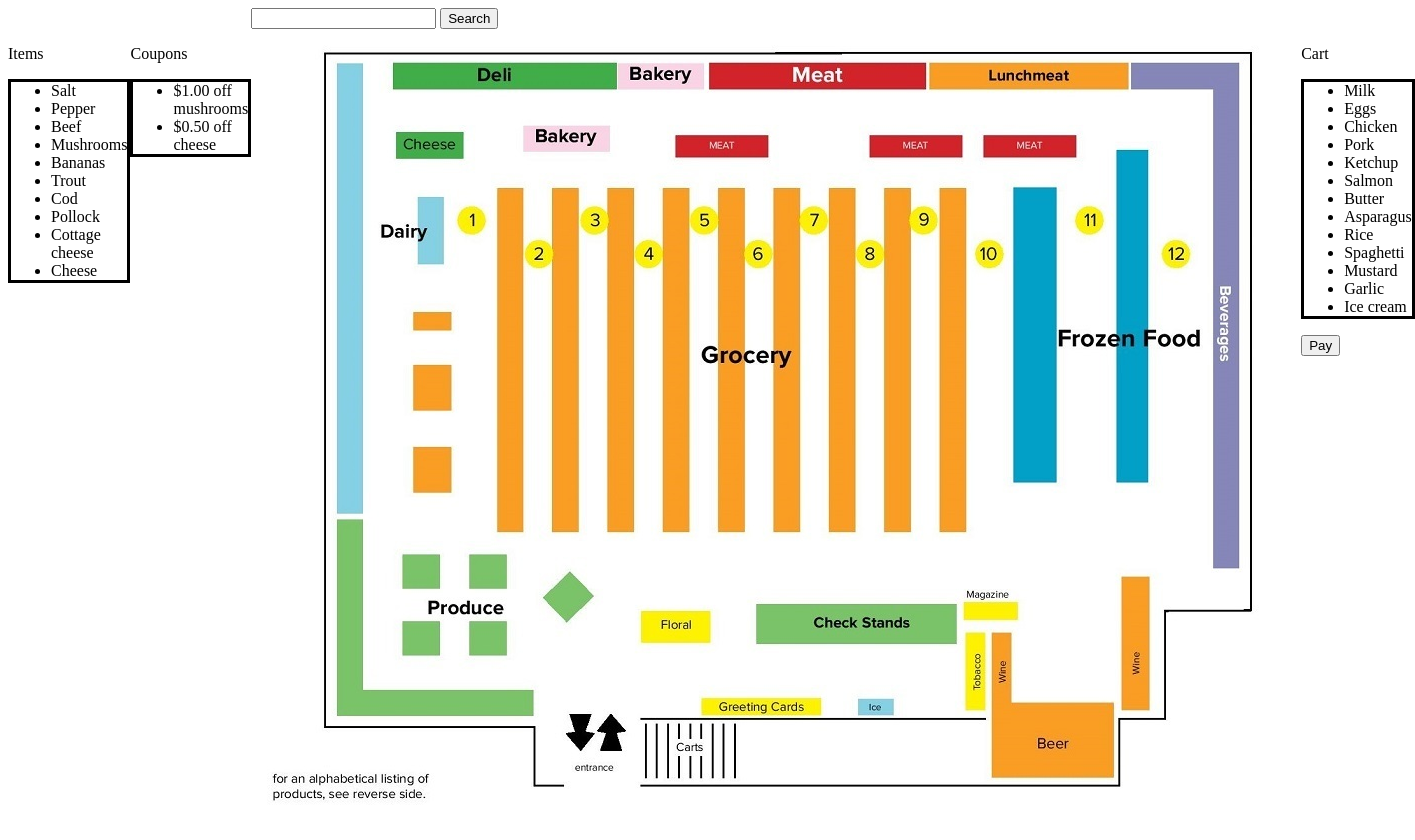
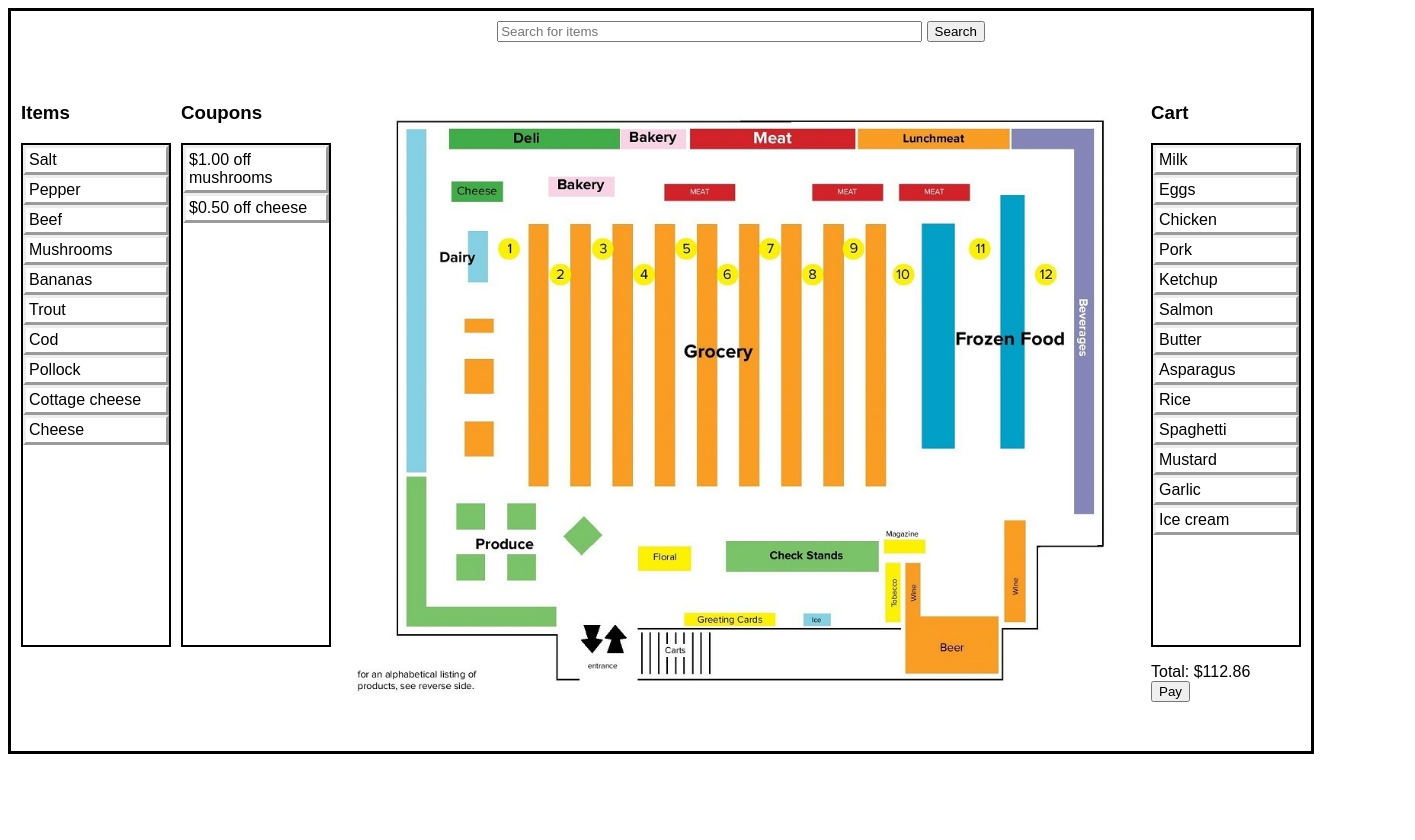
Before and after one commit to ngffy/smart-cart, a plain HTML site: page index.html in a window 1280 px wide. Shown: the whole page, 1415 px wide, since content can reach past the window. After the commit the page ends 800 px from the top, so only its background shows below. Drawn offline with Linux system fonts and the light colour scheme; a script that the page names is missing.

Commit message:
Make layout nicer

```diff
--- a/css/index.css
+++ b/css/index.css
@@ -1,34 +1,72 @@
+body {
+	font-family: sans-serif;
+}
+
 ul {
-	border: solid;
+	border: 2px solid;
+	list-style: none;
+	padding: 0;
+	height: 500px;
+	max-height: 500px;
+	overflow: auto;
+}
+
+li {
+	border: outset;
+	padding: 3px;
 }
 
 .wrapper {
+	border: solid;
 	display: grid;
 	width: 1280px;
 	height: 720px;
+	row-gap: 2px;
+	column-gap: 10px;
+	padding: 10px;
+}
+
+.list-div {
+	width: 150px;
 }
 
 #store-search {
-	grid-column: 3 / 6;
+	grid-column: 3;
 	grid-row: 1;
+	text-align: center;
 }
 
 #items {
 	grid-column: 1;
-	grid-row: 2 / 5;
+	grid-row: 2;
+}
+
+#item-list {
 }
 
 #coupons {
 	grid-column: 2;
-	grid-row: 2 / 5;
+	grid-row: 2;
+}
+
+#coupon-list {
 }
 
 #store-map {
-	grid-column: 3 / 6;
-	grid-row: 2 / 5;
+	grid-column: 3;
+	grid-row: 2;
+	object-fit: contain;
+	width: 100%;
+	height: 100%;
 }
 
 #cart {
-	grid-column: 6;
-	grid-row: 2 / 5;
+	grid-column: 4;
+	grid-row: 2;
 }
+
+#cart-list {
+}
+
+#pay-button {
+}
--- a/index.html
+++ b/index.html
@@ -9,11 +9,11 @@
 		<main>
 			<div class="wrapper">
 			<div id="store-search">
-				<input type="search">
+				<input type="search" placeholder="Search for items" size=50>
 				<button>Search</button>
 			</div>
-			<div id="items">
-				<p>Items</p>
+			<div class="list-div" id="items">
+				<h3>Items</h3>
 				<ul id="item-list">
 					<li>Salt</li>
 					<li>Pepper</li>
@@ -27,16 +27,16 @@
 					<li>Cheese</li>
 				</ul>
 			</div>
-			<div id="coupons">
-				<p>Coupons</p>
+			<div class="list-div" id="coupons">
+				<h3>Coupons</h3>
 				<ul id="coupon-list">
 					<li>$1.00 off mushrooms</li>
 					<li>$0.50 off cheese</li>
 				</ul>
 			</div>
 			<img id="store-map" src="store-map.jpg">
-			<div id="cart">
-				<p>Cart</p>
+			<div class="list-div" id="cart">
+				<h3>Cart</h3>
 				<ul id="cart-list">
 					<li>Milk</li>
 					<li>Eggs</li>
@@ -52,7 +52,11 @@
 					<li>Garlic</li>
 					<li>Ice cream</li>
 				</ul>
-				<button>Pay</button>
+				<div id="pay-button">
+					Total: $112.86
+					<br>
+					<button>Pay</button>
+				</div>
 			</div>
 			</div>
 		</main>
```
